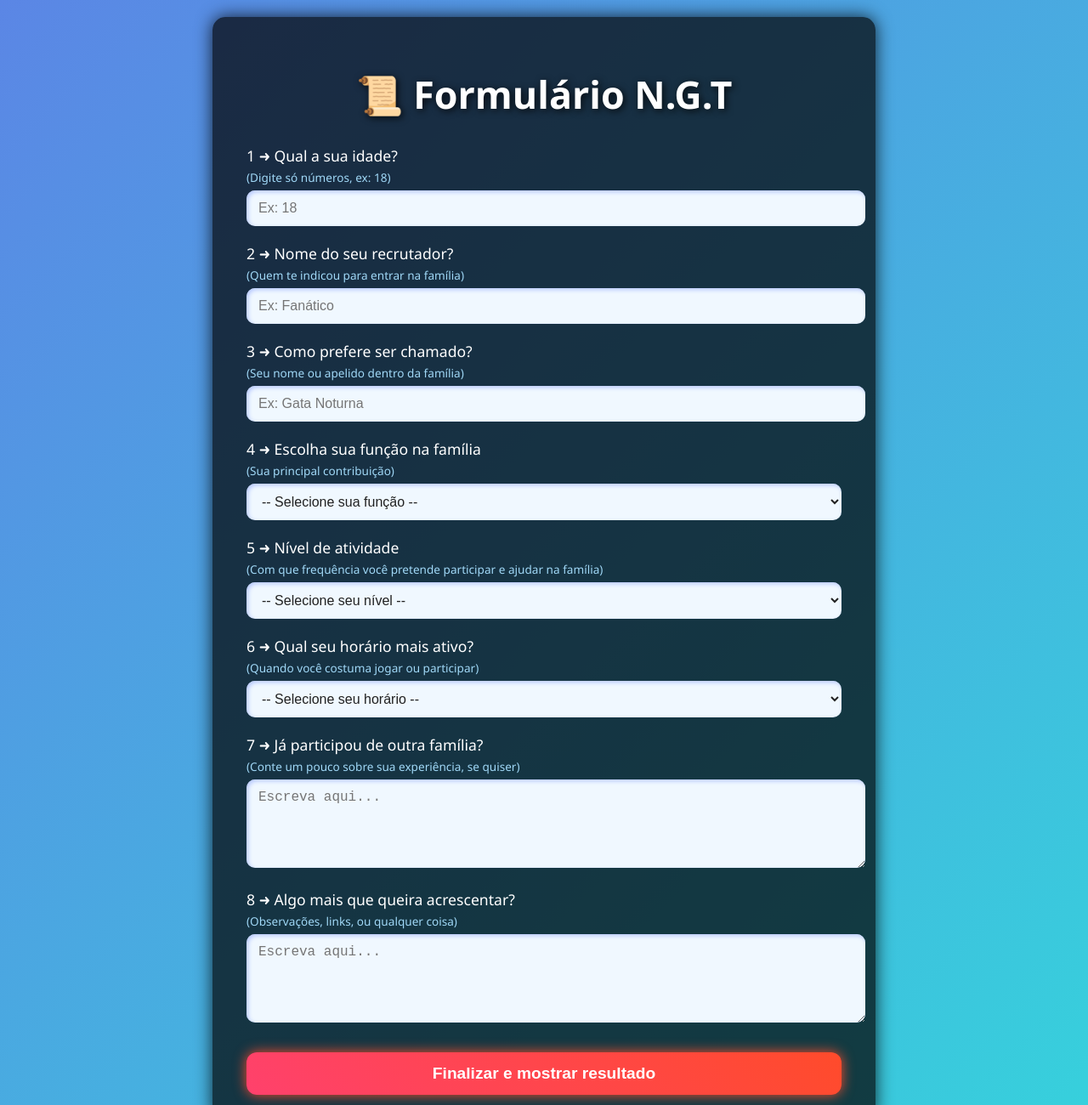
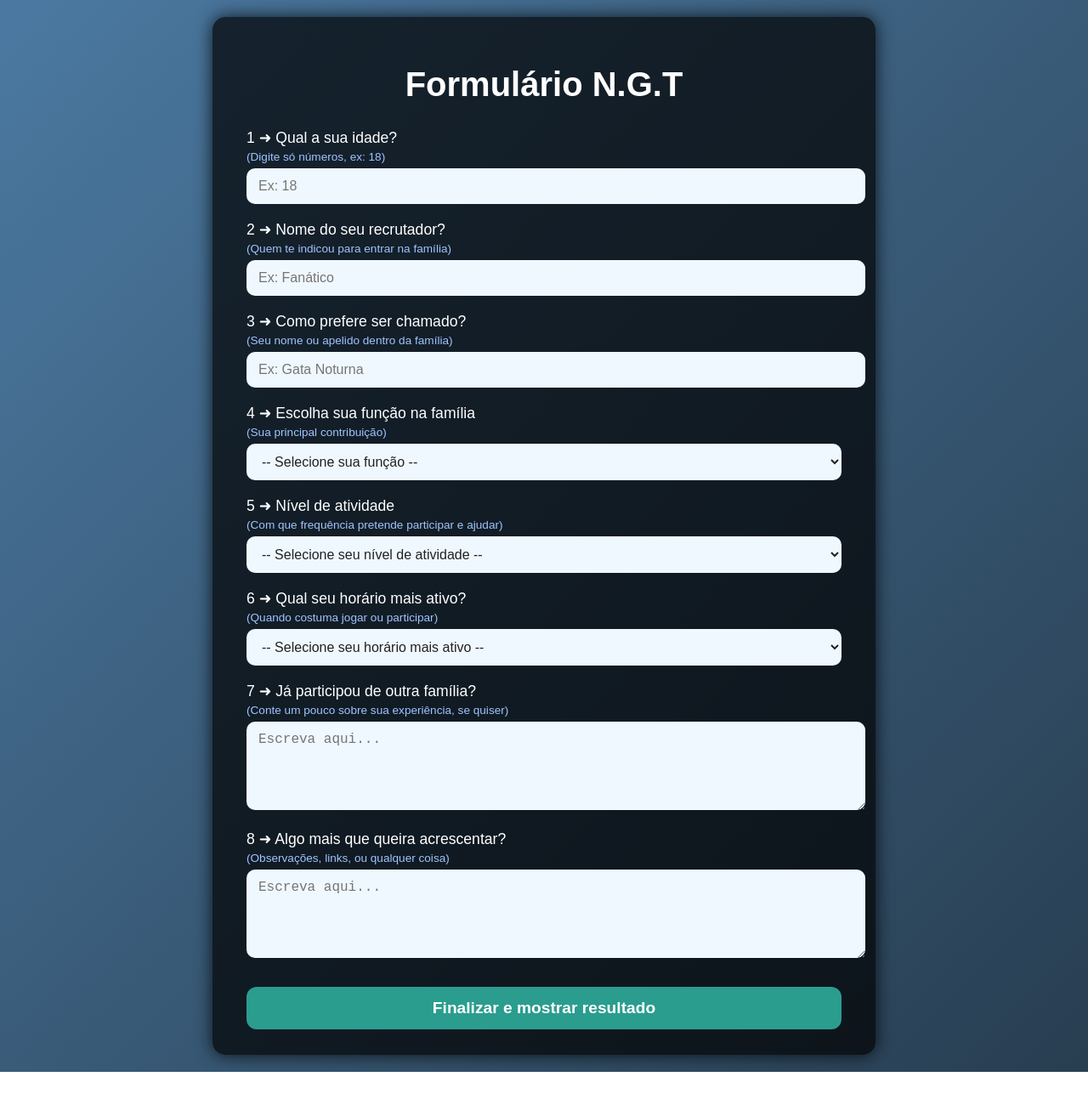
Before and after one commit to AstriidyBG/formulario-ngt, a plain HTML site: page index.html in a window 1280 px wide. Shown: the top 1300 px of the page at 85% size. After the commit the page ends 1261 px from the top, so only its background shows below. Drawn offline with Linux system fonts and the light colour scheme.

Commit message:
Update index.html

```diff
--- a/index.html
+++ b/index.html
@@ -7,8 +7,8 @@
 <style>
   body {
     margin: 0;
-    font-family: 'Segoe UI', Tahoma, Geneva, Verdana, sans-serif;
-    background: linear-gradient(135deg, #5B86E5, #36D1DC);
+    font-family: Arial, Helvetica, sans-serif;
+    background: linear-gradient(135deg, #4b79a1, #283e51);
     color: #fff;
     min-height: 100vh;
     display: flex;
@@ -26,9 +26,8 @@
   }
   h1 {
     text-align: center;
-    font-size: 2.8rem;
+    font-size: 2.5rem;
     margin-bottom: 30px;
-    text-shadow: 2px 2px 8px rgba(0,0,0,0.8);
   }
   label {
     display: block;
@@ -40,7 +39,7 @@
     display: block;
     font-size: 0.85rem;
     font-weight: 300;
-    color: #a0d8f7;
+    color: #a0c4ff;
     margin-top: 4px;
   }
   input[type=text],
@@ -54,7 +53,6 @@
     font-size: 1rem;
     color: #222;
     background-color: #f0f8ff;
-    box-shadow: inset 2px 2px 5px #b6c8ff;
     resize: vertical;
   }
   textarea {
@@ -64,39 +62,34 @@
     margin-top: 30px;
     width: 100%;
     padding: 14px 0;
-    background: linear-gradient(45deg, #ff416c, #ff4b2b);
+    background: #2a9d8f;
     border: none;
     border-radius: 12px;
     font-weight: 700;
     font-size: 1.2rem;
     color: white;
     cursor: pointer;
-    transition: all 0.3s ease;
-    box-shadow: 0 0 15px #ff4b2b;
+    transition: background 0.3s ease;
   }
   button:hover {
-    background: linear-gradient(45deg, #ff4b2b, #ff416c);
-    box-shadow: 0 0 25px #ff4b2b;
+    background: #21867a;
   }
   .result {
     margin-top: 25px;
-    background: rgba(255, 255, 255, 0.1);
+    background: #264653;
     padding: 20px;
     border-radius: 15px;
     font-family: monospace;
     white-space: pre-wrap;
     font-size: 1rem;
     color: #eee;
-    box-shadow: inset 0 0 10px #ff4b2b;
   }
   .copy-btn {
     margin-top: 15px;
-    background: #4caf50;
-    box-shadow: 0 0 15px #4caf50;
+    background: #e76f51;
   }
   .copy-btn:hover {
-    background: #45a049;
-    box-shadow: 0 0 25px #45a049;
+    background: #d3543b;
   }
   @media (max-width: 600px) {
     .container {
@@ -110,7 +103,7 @@
 </head>
 <body>
 <div class="container">
-  <h1>📜 Formulário N.G.T</h1>
+  <h1>Formulário N.G.T</h1>
 
   <label for="age">1 ➜ Qual a sua idade? <span class="explanation">(Digite só números, ex: 18)</span></label>
   <input type="number" id="age" min="1" max="120" placeholder="Ex: 18" />
@@ -123,24 +116,24 @@
 
   <label for="role">4 ➜ Escolha sua função na família <span class="explanation">(Sua principal contribuição)</span></label>
   <select id="role">
-    <option value="" disabled selected>-- Selecione sua função --</option>
+    <option value="" selected>-- Selecione sua função --</option>
     <option>🛡️ ∂єƒєทsσr</option>
     <option>🎯 rєcrυτα∂σr</option>
     <option>🧠 cσทsєℓнєirσ</option>
     <option>🧲 cคя¡รмค</option>
   </select>
 
-  <label for="activityLevel">5 ➜ Nível de atividade <span class="explanation">(Com que frequência você pretende participar e ajudar na família)</span></label>
+  <label for="activityLevel">5 ➜ Nível de atividade <span class="explanation">(Com que frequência pretende participar e ajudar)</span></label>
   <select id="activityLevel">
-    <option value="" disabled selected>-- Selecione seu nível --</option>
+    <option value="" selected>-- Selecione seu nível de atividade --</option>
     <option>Baixo</option>
     <option>Médio</option>
     <option>Alto</option>
   </select>
 
-  <label for="activeHours">6 ➜ Qual seu horário mais ativo? <span class="explanation">(Quando você costuma jogar ou participar)</span></label>
+  <label for="activeHours">6 ➜ Qual seu horário mais ativo? <span class="explanation">(Quando costuma jogar ou participar)</span></label>
   <select id="activeHours">
-    <option value="" disabled selected>-- Selecione seu horário --</option>
+    <option value="" selected>-- Selecione seu horário mais ativo --</option>
     <option>Manhã</option>
     <option>Tarde</option>
     <option>Noite</option>
@@ -165,7 +158,7 @@
   const resultText = document.getElementById('resultText');
 
   function buildFormattedText(data) {
-    return `𑁍ࠬܓ𝘍𝘰𝘳𝘮𝘶𝘭𝘢́𝘳𝘪𝘰 𝘯.𝘨.𝘵 : 📜
+    return `𑁍ࠬܓ Formulário N.G.T : 📜
 ━━━━━━━━━━━━━━━━━━
 1 ➜ Qual a sua idade? 🧬⏳
 ⌦ ${data.age || '___'} anos 🕐
```
